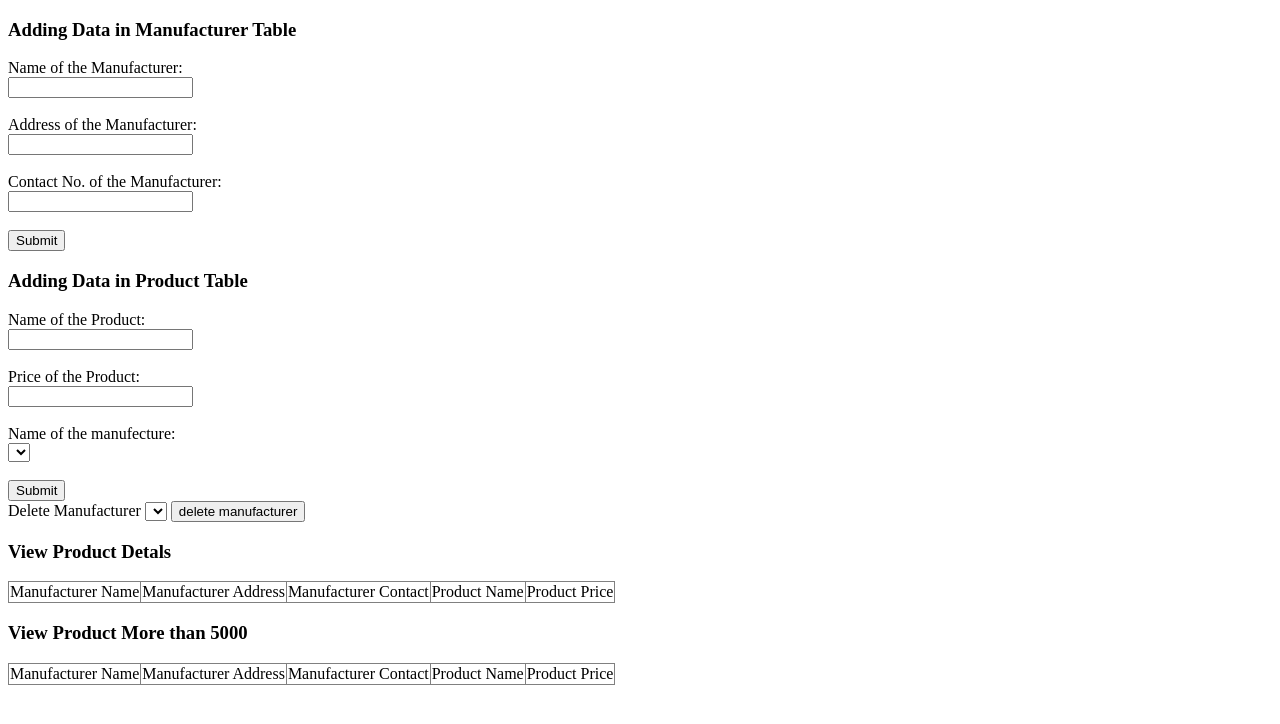
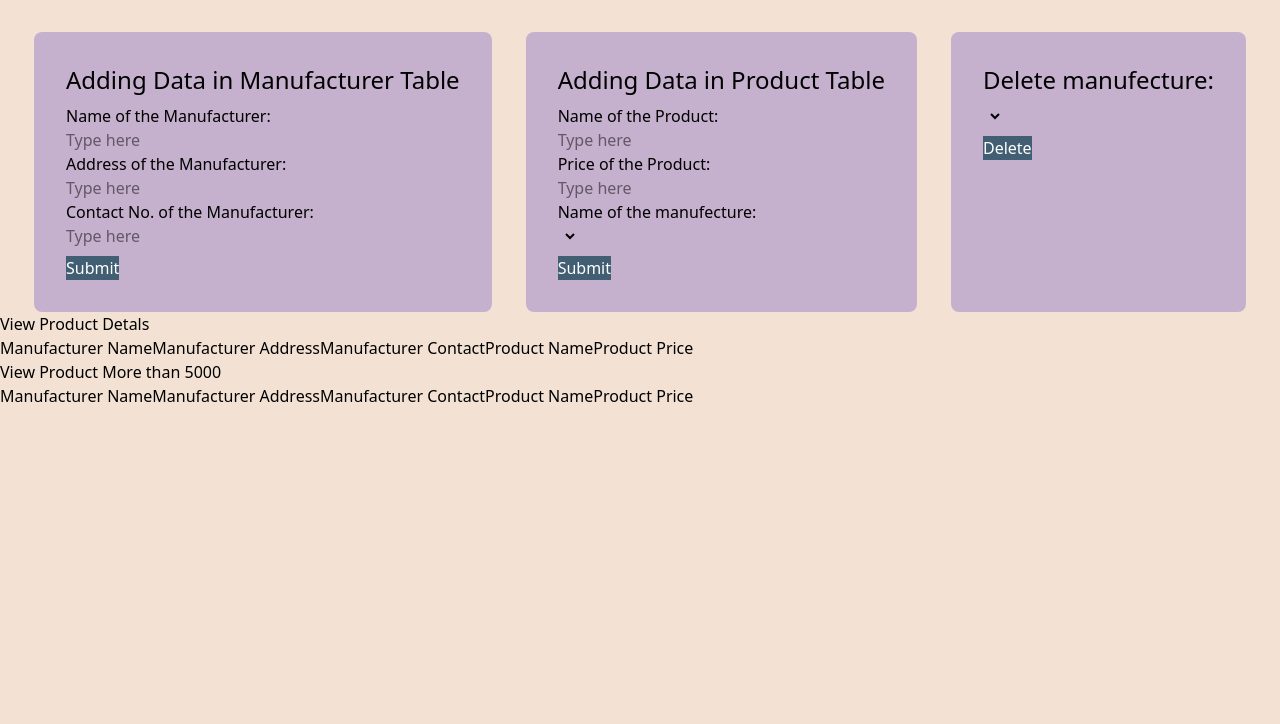
Before and after one commit to mahidulkabir/idb-PHP-files, a PHP site: page /my_evidence.php in a window 1280 px wide. Shown: the top 724 px of the page. Run offline with PHP 8.4, Linux system fonts and the light colour scheme; data that the repository does not hold is empty; some libraries are stand-ins or nearby versions.

Commit message:
finalized evidence

```diff
--- a/mySQL_evidence/my_evidence.php
+++ b/mySQL_evidence/my_evidence.php
@@ -1,112 +1,162 @@
 <!DOCTYPE html>
 <html lang="en">
+
 <head>
     <meta charset="UTF-8">
     <meta name="viewport" content="width=device-width, initial-scale=1.0">
+    <!-- tailwind and daisyUI -->
+    <link href="https://cdn.jsdelivr.net/npm/daisyui@5" rel="stylesheet" type="text/css" />
+    <script src="https://cdn.jsdelivr.net/npm/@tailwindcss/browser@4"></script>
     <title>MY evidence Database</title>
+    <style>
+        html {
+            background-color: #F3E2D4;
+        }
+    </style>
 </head>
+
 <body>
     <?php
     $host_name = 'localhost';
     $user_name = 'root';
-    $password= '';
+    $password = '';
     $database = 'mahidul_company';
-    $conn = new mysqli($host_name,$user_name,$password,$database);
-    if($conn->connect_error){
-    die("connection failed".$conn->connect_error);
-};
+    $conn = new mysqli($host_name, $user_name, $password, $database);
+    if ($conn->connect_error) {
+        die("connection failed" . $conn->connect_error);
+    }
+    ;
 
     ?>
     <?php
-if(isset($_POST["submit_btn"])){
+    if (isset($_POST["submit_btn"])) {
         $m_name = $_POST["manufec_name"];
         $m_add = $_POST["manufec_add"];
         $m_cont = $_POST["manufec_contact"];
 
-$conn-> query("call add_manufec_info('$m_name','$m_add','$m_cont')");
+        $conn->query("call add_manufec_info('$m_name','$m_add','$m_cont')");
 
-};
+    }
+    ;
 
     ?>
     <?php
-if(isset($_POST["submit_btn_prod_tble"])){
+    if (isset($_POST["submit_btn_prod_tble"])) {
         $p_name = $_POST["prod_name"];
         $p_price = $_POST["prod_price"];
         $manu_id = $_POST["manufec_id"];
-$conn-> query("call add_product_info('$p_name','$p_price','$manu_id')");
-};
+        $conn->query("call add_product_info('$p_name','$p_price','$manu_id')");
+    }
+    ;
 
-if(isset($_POST["delmanufact"])){
+    if (isset($_POST["delmanufact"])) {
         $m_id = $_POST["manufac"];
         $conn->query("DELETE from manufacturer_info WHERE id='$m_id'");
-};
+    }
+    ;
 
     ?>
+    <!-- container for forms  -->
+    <div class="flex justify-evenly mt-8">
+
 
         <!-- form for adding data to manufec. table   -->
-<h3>Adding Data in Manufacturer Table</h3>
-<form action="<?php $_SERVER['PHP_SELF']?>" method="POST" >
-Name of the Manufacturer: <br>
-<input type="text" name="manufec_name" > <br> <br>
+        <div class="bg-[#C5B0CD] p-8 rounded-lg">
+
+            <h3 class="text-2xl mb-2">Adding Data in Manufacturer Table</h3>
+            <form action="<?php $_SERVER['PHP_SELF'] ?>" method="POST">
+
+                <fieldset class="fieldset">
+                    <legend class="fieldset-legend">Name of the Manufacturer:</legend>
+                    <input type="text" class="input" placeholder="Type here" name="manufec_name" />
+
+                </fieldset>
 
 
-    Address of the Manufacturer: <br>
-<input type="text" name="manufec_add" > <br> <br>
-Contact No. of the Manufacturer: <br>
-<input type="text" name="manufec_contact" > <br> <br>
-<input type="submit" value="Submit" name="submit_btn">
+                <fieldset class="fieldset">
+                    <legend class="fieldset-legend"> Address of the Manufacturer:</legend>
+                    <input type="text" class="input" placeholder="Type here" name="manufec_add" />
 
+                </fieldset>
+
+                <fieldset class="fieldset">
+                    <legend class="fieldset-legend"> Contact No. of the Manufacturer: </legend>
+                    <input type="text" class="input" placeholder="Type here" name="manufec_contact" />
+
+                </fieldset>
+
+                <button class="btn border-none bg-[#415E72] text-white mt-2" type="submit"
+                    name="submit_btn">Submit</button>
             </form>
+        </div>
+
+        <!-- form for adding data to Product. table   -->
+        <div class="bg-[#C5B0CD] p-8 rounded-lg">
+
+            <h3 class="text-2xl mb-2">Adding Data in Product Table</h3>
+            <form action="<?php $_SERVER['PHP_SELF'] ?>" method="POST">
 
 
+                <fieldset class="fieldset">
+                    <legend class="fieldset-legend">Name of the Product:</legend>
+                    <input type="text" class="input" placeholder="Type here" name="prod_name" />
+
+                </fieldset>
+
+                <fieldset class="fieldset">
+                    <legend class="fieldset-legend"> Price of the Product: </legend>
+                    <input type="text" class="input" placeholder="Type here" name="prod_price" />
+
+                </fieldset>
 
 
-
-
-
-<!-- form for adding data to Product. table   -->
-<h3>Adding Data in Product Table</h3>
-<form action="<?php $_SERVER['PHP_SELF']?>" method="POST" >
-Name of the Product: <br>
-<input type="text" name="prod_name" > <br> <br>
-
-Price of the Product: <br>
-<input type="text" name="prod_price" > <br> <br>
-Name of the manufecture: <br>
-<select name="manufec_id" >
+                <fieldset class="fieldset">
+                    <legend class="fieldset-legend"> Name of the manufecture: </legend>
+                    <select class="select focus:outline-none" name="manufec_id">
                         <?php
                         $my_query = "SELECT * FROM manufacturer_info";
                         $manufec_id = $conn->query($my_query);
-while(list($m_id,$m_name) = $manufec_id->fetch_row() ){
+                        while (list($m_id, $m_name) = $manufec_id->fetch_row()) {
                             echo "<option value='$m_id'>$m_name </option>";
-};
+                        }
+                        ;
                         ?>
-</select> <br><br>
-<input type="submit" value="Submit" name="submit_btn_prod_tble">
+                    </select>
+
+                </fieldset>
+
+                <button class="btn border-none bg-[#415E72] text-white mt-2" type="submit"
+                    name="submit_btn_prod_tble" >Submit</button>
             </form>
+        </div>
 
 
         <!-- after delete trigger -->
-<form action="<?php $_SERVER['PHP_SELF']?>" method="post">
+        <div class="bg-[#C5B0CD] p-8 rounded-lg">
 
+            <form action="<?php $_SERVER['PHP_SELF'] ?>" method="post">
+                 <h3 class="text-2xl mb-2">Delete manufecture:</h3>
+                 <fieldset class="fieldset">
 
-		<label for="manufac">Delete Manufacturer</label>
-
-				<select name="manufac">
+                    <select class="select focus:outline-none" name="manufac">
                         <?php
                     $manufac = $conn->query("SELECT * FROM manufacturer_info");
-						while(list($_mid,$_mname) = $manufac->fetch_row()){
+                    while (list($_mid, $_mname) = $manufac->fetch_row()) {
                         echo "<option value='$_mid'>$_mname</option>";
                     }
                     ?>
                     </select>
 
+                </fieldset>
+
+                    <button class="btn border-none bg-[#415E72] text-white mt-2" type="submit"
+                    name="delmanufact" >Delete</button>
 
 
-		<input type="submit" name="delmanufact" value="delete manufacturer" />
 
             </form>
-
+        </div>
+    </div>
     <!-- viewing prodouct in the table   -->
 
     <h3>View Product Detals </h3>
@@ -121,7 +171,7 @@ while(list($m_id,$m_name) = $manufec_id->fetch_row() ){
         </tr>
         <?php
         $show_all = $conn->query("SELECT * FROM all_table_info");
-    while(list ($_manuf_name,$_manuf_add,$_manufac_cont,$_prod_name,$_prod_price)= $show_all->fetch_row()){
+        while (list($_manuf_name, $_manuf_add, $_manufac_cont, $_prod_name, $_prod_price) = $show_all->fetch_row()) {
             echo "<tr>
         <td> $_manuf_name</td>
         <td> $_manuf_add</td>
@@ -131,7 +181,8 @@ while(list($m_id,$m_name) = $manufec_id->fetch_row() ){
 
     </tr>";
 
-    };
+        }
+        ;
         ?>
     </table>
     <!-- viewing prodouct in the table   -->
@@ -148,7 +199,7 @@ while(list($m_id,$m_name) = $manufec_id->fetch_row() ){
         </tr>
         <?php
         $show_all = $conn->query("SELECT * FROM more_than_five");
-    while(list ($_manuf_name,$_manuf_add,$_manufac_cont,$_prod_name,$_prod_price)= $show_all->fetch_row()){
+        while (list($_manuf_name, $_manuf_add, $_manufac_cont, $_prod_name, $_prod_price) = $show_all->fetch_row()) {
             echo "<tr>
         <td> $_manuf_name</td>
         <td> $_manuf_add</td>
@@ -158,9 +209,11 @@ while(list($m_id,$m_name) = $manufec_id->fetch_row() ){
 
     </tr>";
 
-    };
+        }
+        ;
         ?>
     </table>
 
 </body>
+
 </html>
```
Lines whose indentation alone changed are shown as unchanged.
